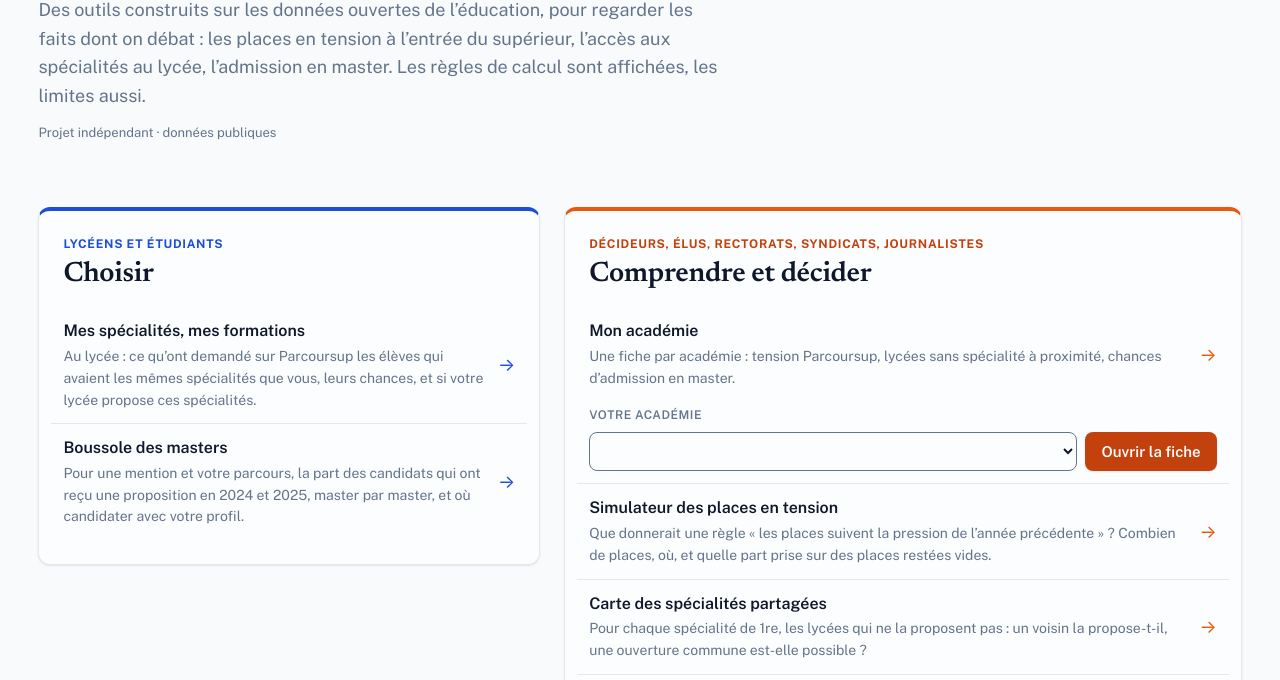
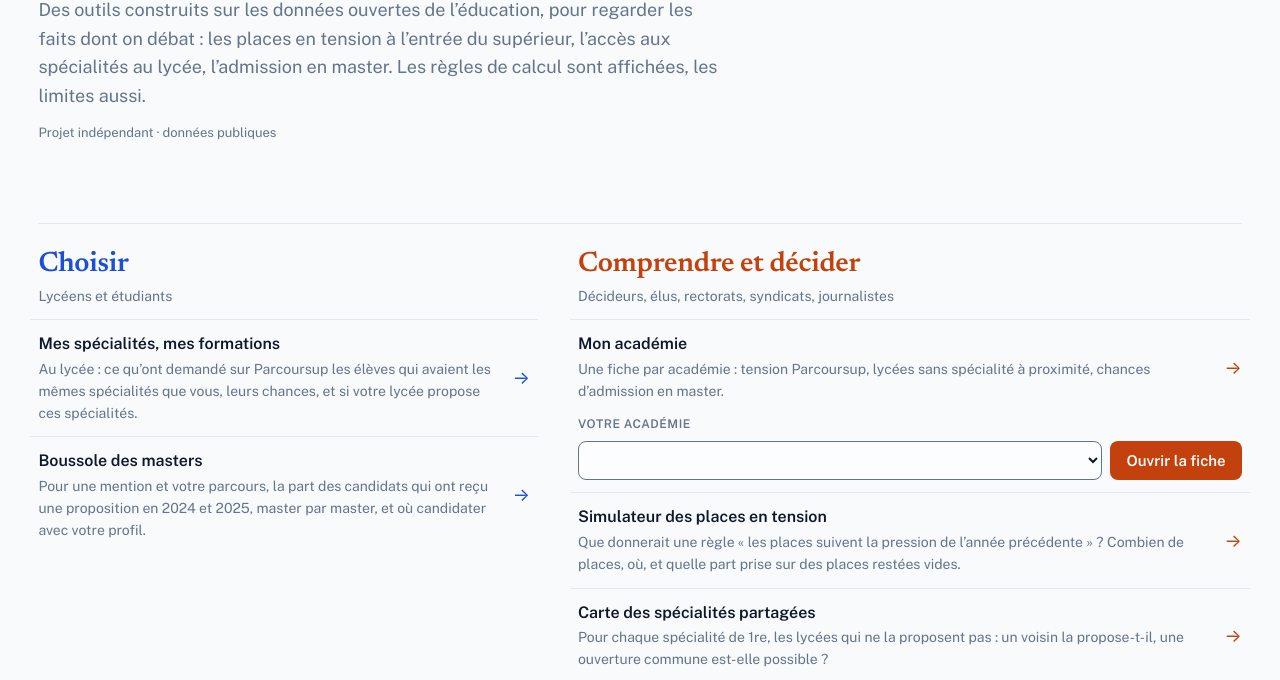
Before and after one commit to L0live/Spedago, a website built with Vite: page web/index.html in a window 1280 px wide. Shown: the part 250-930 px from the top of the page. Built offline with nearby package versions, Linux system fonts and the light colour scheme; files whose address does not match are found by name.

Commit message:
Accueil en index : un groupe d'outils par public, une ligne à filets par outil, sans cartes ni bandes

```diff
--- a/web/index.html
+++ b/web/index.html
@@ -20,18 +20,18 @@
     <ul class="figures" id="figures"></ul>
   </header>
 
-  <div class="doors">
-    <div class="door-card">
-      <div class="who">Lycéens et étudiants</div>
-      <h2>Choisir</h2>
+  <div class="index">
+    <section class="groupe" aria-labelledby="g-choisir">
+      <h2 id="g-choisir">Choisir</h2>
+      <p class="public">Lycéens et étudiants</p>
       <a class="tool" href="mes-specialites.html" data-page="mes-specialites.html"><strong>Mes spécialités, mes formations</strong>
         <span>Au lycée : ce qu’ont demandé sur Parcoursup les élèves qui avaient les mêmes spécialités que vous, leurs chances, et si votre lycée propose ces spécialités.</span></a>
       <a class="tool" href="boussole-des-masters.html" data-page="boussole-des-masters.html"><strong>Boussole des masters</strong>
         <span>Pour une mention et votre parcours, la part des candidats qui ont reçu une proposition en 2024 et 2025, master par master, et où candidater avec votre profil.</span></a>
-    </div>
-    <div class="door-card decideurs">
-      <div class="who">Décideurs, élus, rectorats, syndicats, journalistes</div>
-      <h2>Comprendre et décider</h2>
+    </section>
+    <section class="groupe decideurs" aria-labelledby="g-decider">
+      <h2 id="g-decider">Comprendre et décider</h2>
+      <p class="public">Décideurs, élus, rectorats, syndicats, journalistes</p>
       <a class="tool" href="mon-academie.html" data-page="mon-academie.html"><strong>Mon académie</strong>
         <span>Une fiche par académie : tension Parcoursup, lycées sans spécialité à proximité, chances d’admission en master.</span></a>
       <form class="go" id="go" autocomplete="off">
@@ -44,7 +44,7 @@
         <span>Pour chaque spécialité de 1re, les lycées qui ne la proposent pas : un voisin la propose-t-il, une ouverture commune est-elle possible ?</span></a>
       <a class="tool" href="france-et-voisins.html" data-page="france-et-voisins.html"><strong>France et voisins</strong>
         <span>Les jeunes Français partis étudier en Belgique, en Suisse, en Espagne… et les régions de part et d’autre des frontières.</span></a>
-    </div>
+    </section>
   </div>
 
   <section class="how">
--- a/web/src/styles/commun.css
+++ b/web/src/styles/commun.css
@@ -74,7 +74,7 @@ small { font-size: var(--text-xs) }
 }
 
 /* Surfaces : une seule élévation pour toutes les cartes de premier niveau */
-.stat, .panel, .row, .mapbox, .count, .controls, section.bloc, .door-card, .bloc { box-shadow: var(--shadow-sm) }
+.stat, .panel, .row, .mapbox, .count, .controls, section.bloc, .bloc { box-shadow: var(--shadow-sm) }
 section.bloc, .bloc { background: var(--surface); border: 1px solid var(--line); border-radius: var(--radius); padding: var(--space-lg); margin-top: var(--space-xl) }
 @media (max-width: 640px) { section.bloc, .bloc { padding: var(--space-md) } }
 /* Chiffres clés */
--- a/web/src/styles/index.css
+++ b/web/src/styles/index.css
@@ -1,5 +1,5 @@
-/* Accueil : en-tête éditorial, trois chiffres de cadrage, puis deux portes (bleu = élèves, orange = décideurs).
-   Une seule élévation (shadow-sm) ; pleine largeur, les textes gardent leur longueur de ligne. */
+/* Accueil — famille « Entrée » (design.md) : un index. Titre, trois chiffres de cadrage, puis un groupe d'outils par public
+   (couleur du public sur le titre de groupe, sans carte ni bande) ; une ligne à filets par outil. */
 header { padding-block: var(--space-2xl) var(--space-xs) }
 header h1 { font-size: clamp(40px, 7vw, 60px) }
 .lede { max-width: 62ch; font-size: var(--text-lg) }
@@ -8,28 +8,32 @@ header h1 { font-size: clamp(40px, 7vw, 60px) }
 .figures b { font-family: var(--display); font-size: var(--text-3xl); font-weight: 600; letter-spacing: -0.01em; font-variant-numeric: tabular-nums; line-height: 1.1 }
 .figures span { font-size: var(--text-sm); color: var(--muted) }
 .figures .champ { margin-top: 0 }
-.doors { display: grid; grid-template-columns: minmax(0, 1fr) minmax(0, 1.35fr); gap: var(--space-lg); margin-top: var(--space-xl); align-items: start }
-@media (max-width: 760px) { .doors { grid-template-columns: minmax(0, 1fr) } }
-.door-card { --door: var(--accent); --door-soft: var(--accent-soft); background: var(--surface); border: 1px solid var(--line); border-top: 4px solid var(--door);
-             border-radius: var(--radius); padding: var(--space-lg) }
-.door-card.decideurs { --door: var(--orange); --door-soft: var(--orange-soft) }
-.door-card > .who { font-size: var(--text-xs); font-weight: 700; letter-spacing: .06em; text-transform: uppercase; color: var(--accent) }
-.door-card.decideurs > .who { color: var(--orange-ink) }
-.door-card h2 { font-size: var(--text-3xl); margin: var(--space-2xs) 0 var(--space-md) }
-.tool { display: grid; grid-template-columns: minmax(0, 1fr) auto; gap: 2px var(--space-sm); align-items: center; padding: var(--space-sm); margin-inline: calc(-1 * var(--space-sm)); border-radius: var(--radius-sm);
-        color: inherit; text-decoration: none; transition: background-color var(--dur-short) var(--ease-out) }
-.tool + .tool, .go + .tool { border-top: 1px solid var(--line); border-radius: 0 }
-.tool:hover { background: var(--door-soft); border-radius: var(--radius-sm) }
+
+/* Index : deux groupes côte à côte sur grand écran, empilés sur téléphone */
+.index { display: grid; grid-template-columns: minmax(0, 1fr) minmax(0, 1.35fr); gap: var(--space-lg) var(--space-2xl); margin-top: var(--space-2xl);
+         padding-top: var(--space-lg); border-top: 1px solid var(--line); align-items: start }
+@media (max-width: 760px) { .index { grid-template-columns: minmax(0, 1fr) } }
+.groupe { --public: var(--accent); --public-soft: var(--accent-soft) }
+.groupe.decideurs { --public: var(--orange-ink); --public-soft: var(--orange-soft) }
+.groupe h2 { font-size: var(--text-3xl); color: var(--public); margin: 0 }
+.groupe .public { font-size: var(--text-md); color: var(--muted); margin: var(--space-2xs) 0 var(--space-sm) }
+/* Une ligne par outil : toute la ligne est le lien */
+.tool { display: grid; grid-template-columns: minmax(0, 1fr) auto; gap: 2px var(--space-sm); align-items: center; padding: var(--space-sm) var(--space-xs); margin-inline: calc(-1 * var(--space-xs));
+        border-top: 1px solid var(--line); color: inherit; text-decoration: none; transition: background-color var(--dur-short) var(--ease-out) }
+.tool:hover { background: var(--public-soft) }
 .tool strong { color: var(--ink); font-size: var(--text-input); font-weight: 600 }
+.tool:hover strong { text-decoration: underline; text-underline-offset: 3px; text-decoration-color: var(--public) }
 .tool span { grid-column: 1; color: var(--muted); font-size: var(--text-md); max-width: 75ch }
-.tool::after { content: "→" / ""; grid-column: 2; grid-row: 1 / span 2; color: var(--door); font-size: var(--text-lg); transition: transform var(--dur-short) var(--ease-out) }
+.tool::after { content: "→" / ""; grid-column: 2; grid-row: 1 / span 2; color: var(--public); font-size: var(--text-lg); transition: transform var(--dur-short) var(--ease-out) }
 .tool:hover::after { transform: translateX(3px) }
-.go { display: flex; gap: var(--space-xs); flex-wrap: wrap; margin: var(--space-2xs) 0 var(--space-sm) }
+/* Raccourci vers « Mon académie » : rattaché à la ligne qui le précède */
+.go { display: flex; gap: var(--space-xs); flex-wrap: wrap; margin: 0 0 var(--space-sm) }
 .go-label { flex-basis: 100%; font-size: var(--text-xs); font-weight: 600; letter-spacing: .04em; text-transform: uppercase; color: var(--muted) }
 .go select { font: inherit; color: var(--ink); background: var(--surface); border: 1px solid var(--line); border-radius: var(--radius-sm); padding: var(--space-xs) var(--space-sm); min-width: 0; flex: 1 1 180px }
 .go button { font: inherit; font-weight: 600; color: var(--surface); background: var(--orange-ink); border: 0; border-radius: var(--radius-sm); padding: var(--space-xs) var(--space-md); cursor: pointer; white-space: nowrap;
-             box-shadow: var(--shadow-sm); transition: background-color var(--dur-short) var(--ease-out) }
+             transition: background-color var(--dur-short) var(--ease-out) }
 .go button:hover { background: var(--orange-deep) }
-section.how { margin-top: var(--space-2xl); font-size: var(--text-md); color: var(--muted) }
+
+section.how { margin-top: var(--space-2xl); padding-top: var(--space-lg); border-top: 1px solid var(--line); font-size: var(--text-md); color: var(--muted) }
 section.how h2 { font-size: var(--text-xl); color: var(--ink) }
 section.how ul { padding-left: 18px; margin: 0; display: grid; gap: var(--space-2xs) }
```
Also changed, not shown: design.md (+0 -1 lines).
